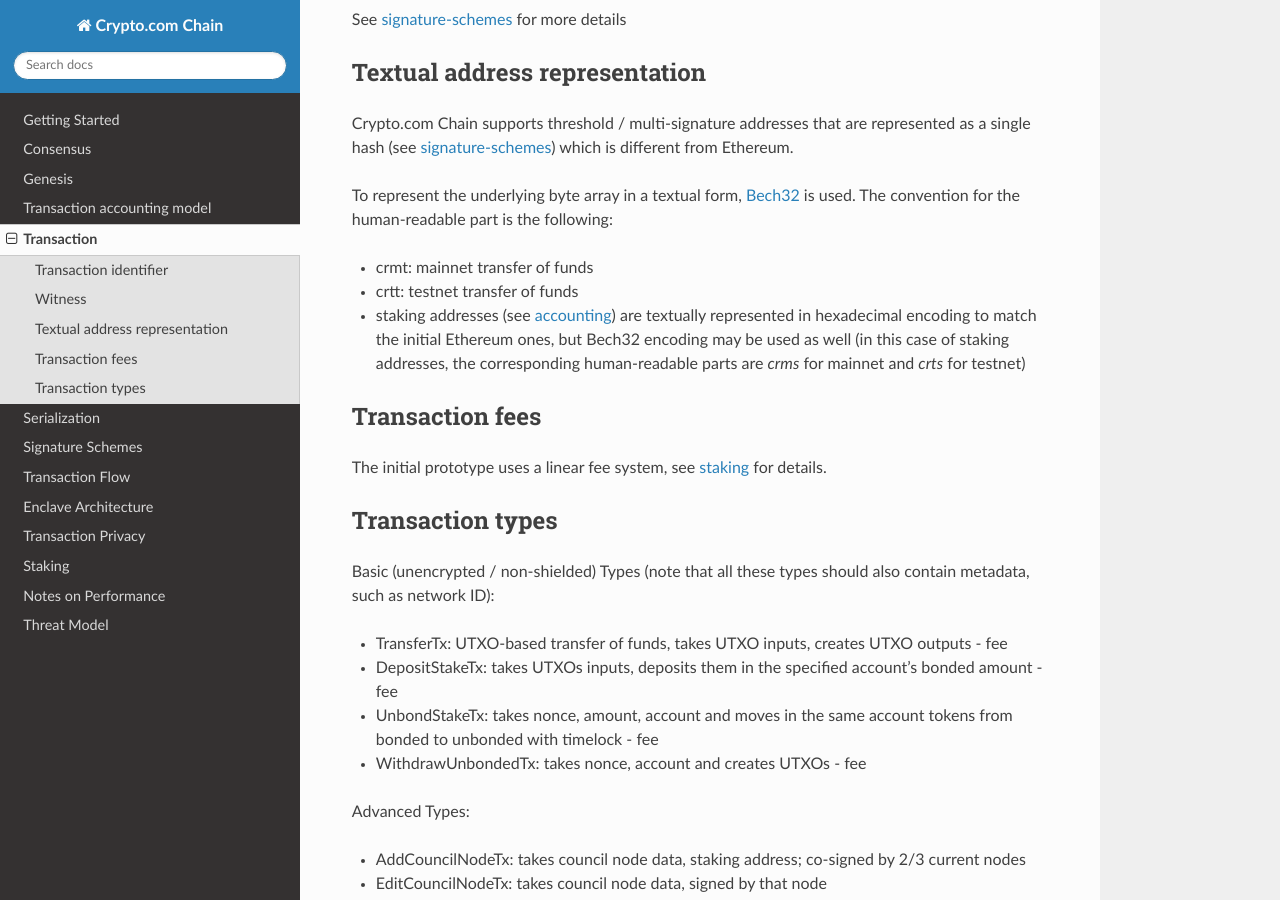
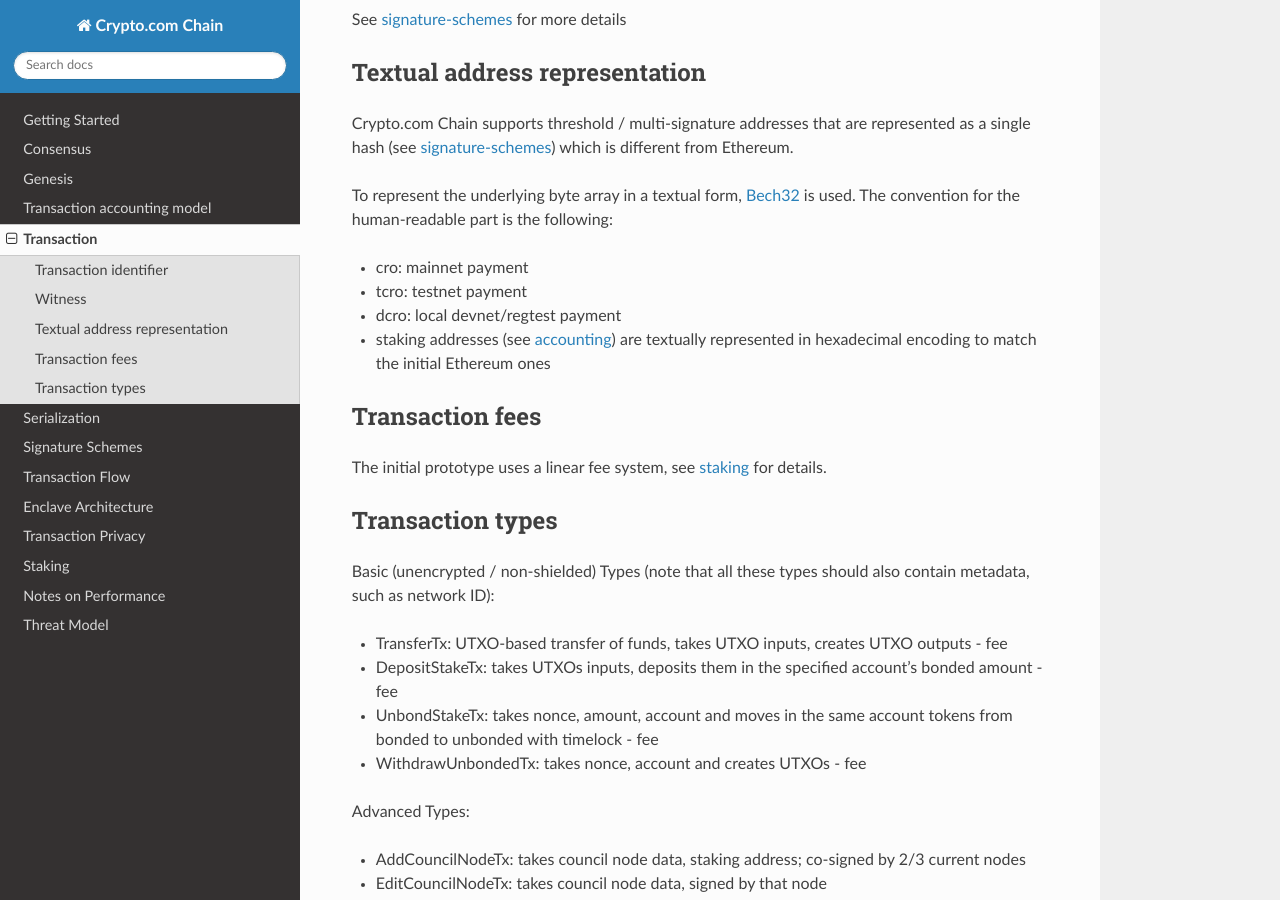
Before and after one commit to crypto-org-chain/chain-docs, a Sphinx documentation site: the page built from docs/transaction.md, in a window 1280 px wide and 900 px high, scrolled down 523 px. Built offline with Sphinx 7.4.7 and the Read the Docs theme 2.0.0, drawn with Linux system fonts in a browser that asks for light colours.

Commit message:
updated the address convention

```diff
--- a/docs/transaction.md
+++ b/docs/transaction.md
@@ -19,9 +19,10 @@
 
 To represent the underlying byte array in a textual form, [Bech32](https://github.com/bitcoin/bips/blob/master/bip-0173.mediawiki) is used. The convention for the human-readable part is the following:
 
-* crmt: mainnet transfer of funds
-* crtt: testnet transfer of funds
-* staking addresses (see [accounting](account-utxo)) are textually represented in hexadecimal encoding to match the initial Ethereum ones, but Bech32 encoding may be used as well (in this case of staking addresses, the corresponding human-readable parts are *crms* for mainnet and *crts* for testnet)
+* cro: mainnet payment
+* tcro: testnet payment
+* dcro: local devnet/regtest payment
+* staking addresses (see [accounting](account-utxo)) are textually represented in hexadecimal encoding to match the initial Ethereum ones
 
 ## Transaction fees
 The initial prototype uses a linear fee system, see [staking](staking.md) for details.
```
